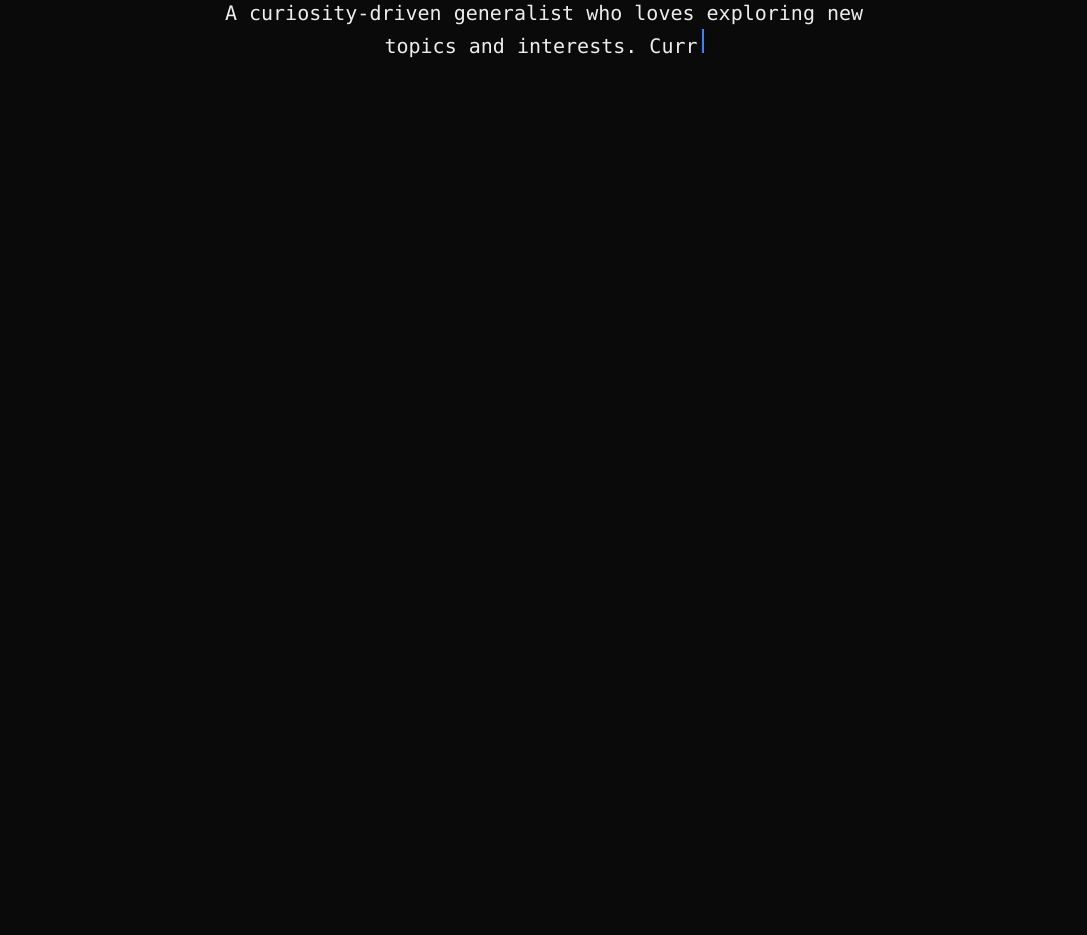
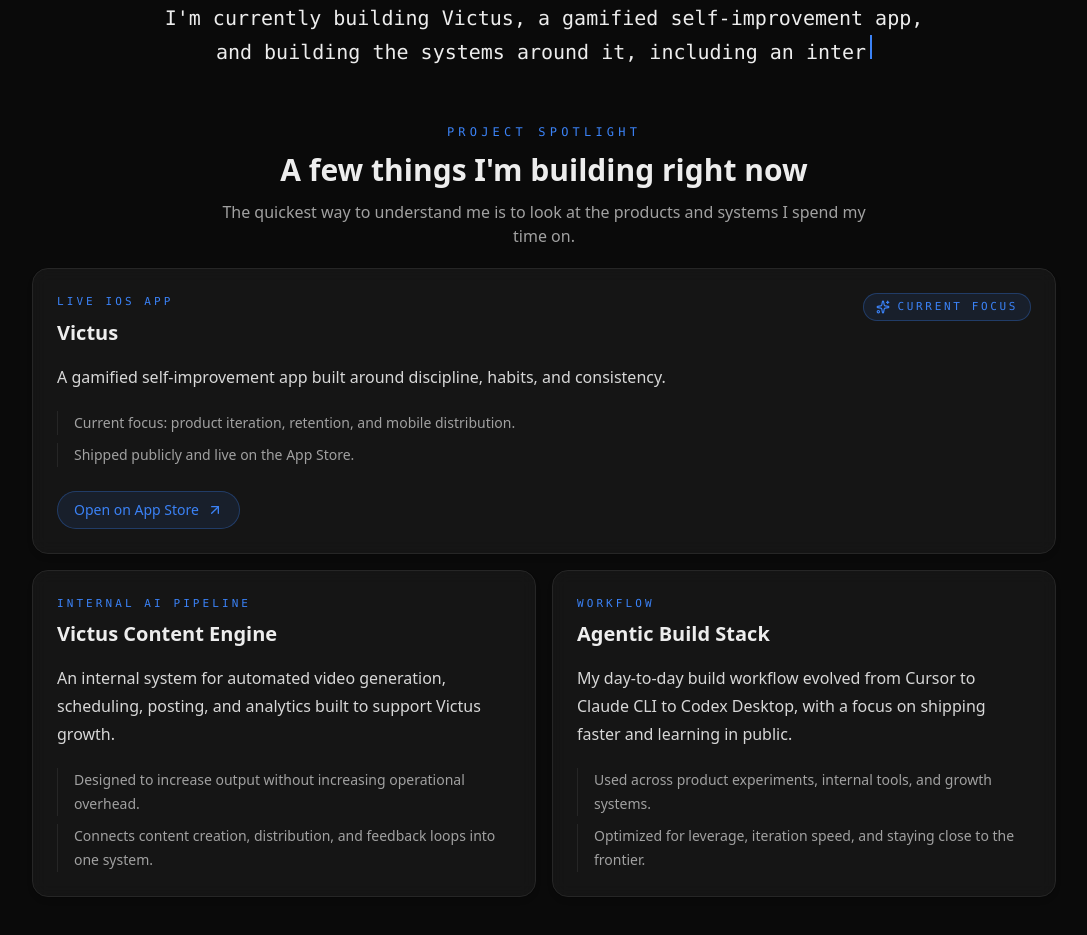
Before and after one commit to julianships/julianisdoing-com, a Next.js app: page / in a window 1280 px wide. Shown: the part 403-1338 px from the top of the page, without its empty margins (96-1183 px from the left). Before the commit the page ends 800 px from the top, so only its background shows below. Built offline with nearby package versions, Linux system fonts and the light colour scheme.

Commit message:
feat: add homepage project spotlight

```diff
--- a/src/app/layout.tsx
+++ b/src/app/layout.tsx
@@ -15,11 +15,13 @@
 export const metadata: Metadata = {
   title: "Julian Albou",
   description:
-    "Curiosity-driven generalist focused on AI-driven development and mobile app distribution.",
+    "Generalist building Victus and AI-driven systems for product iteration, content, and mobile app distribution.",
   keywords: [
     "Julian Albou",
     "AI-driven development",
     "mobile app distribution",
+    "Victus",
+    "AI pipelines",
     "founder",
     "growth",
   ],
@@ -27,7 +29,7 @@
   openGraph: {
     title: "Julian Albou",
     description:
-      "Curiosity-driven generalist focused on AI-driven development and mobile app distribution.",
+      "Generalist building Victus and AI-driven systems for product iteration, content, and mobile app distribution.",
     url: "https://julianisdoing.com",
     type: "website",
   },
@@ -35,7 +37,7 @@
     card: "summary",
     title: "Julian Albou",
     description:
-      "Curiosity-driven generalist focused on AI-driven development and mobile app distribution.",
+      "Generalist building Victus and AI-driven systems for product iteration, content, and mobile app distribution.",
   },
 };
 
--- a/src/components/typewriter.tsx
+++ b/src/components/typewriter.tsx
@@ -2,6 +2,53 @@
 
 import { useState, useEffect } from "react";
 import { motion } from "framer-motion";
+import { ArrowUpRight, Sparkles } from "lucide-react";
+
+type Project = {
+  title: string;
+  label: string;
+  description: string;
+  details: string[];
+  href?: string;
+  cta?: string;
+  featured?: boolean;
+};
+
+const projects: Project[] = [
+  {
+    title: "Victus",
+    label: "Live iOS app",
+    description:
+      "A gamified self-improvement app built around discipline, habits, and consistency.",
+    details: [
+      "Current focus: product iteration, retention, and mobile distribution.",
+      "Shipped publicly and live on the App Store.",
+    ],
+    href: "https://apps.apple.com/us/app/victus-discipline-habits/id6754204999",
+    cta: "Open on App Store",
+    featured: true,
+  },
+  {
+    title: "Victus Content Engine",
+    label: "Internal AI pipeline",
+    description:
+      "An internal system for automated video generation, scheduling, posting, and analytics built to support Victus growth.",
+    details: [
+      "Designed to increase output without increasing operational overhead.",
+      "Connects content creation, distribution, and feedback loops into one system.",
+    ],
+  },
+  {
+    title: "Agentic Build Stack",
+    label: "Workflow",
+    description:
+      "My day-to-day build workflow evolved from Cursor to Claude CLI to Codex Desktop, with a focus on shipping faster and learning in public.",
+    details: [
+      "Used across product experiments, internal tools, and growth systems.",
+      "Optimized for leverage, iteration speed, and staying close to the frontier.",
+    ],
+  },
+];
 
 export function Typewriter() {
   const [displayedText, setDisplayedText] = useState("");
@@ -10,18 +57,16 @@
 
   const summary = `Hi, my name is Julian Albou
 
-A curiosity-driven generalist who loves exploring new topics and interests. Currently focused on AI-driven development and mobile app distribution.
+I'm a generalist with a strong bias toward action, leverage, and learning fast. I spent four years helping build and grow a company in a high stakes industry from a small team into a business doing more than $2M in annual revenue. Because we started lean, I worked across business development, sales, events, marketing, product, design, and growth.
 
-I spent four years as a founder in a high-stakes industry, driving growth through business development, conference networking, event hosting, and sales calls. We started as a small team, so my work touched marketing, design, product, growth, and more. Eventually, the business scaled to $2M+ in annual revenue.
-
-I left my role about a year ago to reconnect with family and chase my passion for AI. Since then, I've gone deep and kept a close eye on the latest trends and meta.`;
+Over the last year, I've gone all in on AI-driven development. I'm currently building Victus, a gamified self-improvement app, and building the systems around it, including an internal pipeline for automated video generation, scheduling, posting, and analytics. These days I spend most of my time thinking about AI tooling, product iteration, and mobile app distribution.`;
 
   useEffect(() => {
     if (currentIndex < summary.length) {
       const timeout = setTimeout(() => {
         setDisplayedText(summary.slice(0, currentIndex + 1));
         setCurrentIndex(currentIndex + 1);
-      }, 50); // Typing speed
+      }, 10);
 
       return () => clearTimeout(timeout);
     }
@@ -36,18 +81,104 @@
   }, []);
 
   return (
-    <div className="min-h-screen flex items-center justify-center px-6 bg-background">
-      <motion.div
+    <div className="min-h-screen bg-background px-6 py-16 md:py-20">
+      <div className="mx-auto max-w-5xl space-y-14">
+        <motion.section
           initial={{ opacity: 0 }}
           animate={{ opacity: 1 }}
           transition={{ duration: 0.8 }}
-        className="max-w-2xl mx-auto text-center"
+          className="mx-auto max-w-3xl text-center"
         >
-        <pre className="font-mono text-lg md:text-xl leading-relaxed text-foreground whitespace-pre-wrap">
+          <pre className="font-mono text-lg leading-relaxed whitespace-pre-wrap text-foreground md:text-xl">
             {displayedText}
-          <span className={`inline-block w-0.5 h-6 bg-accent ml-1 ${showCursor ? 'opacity-100' : 'opacity-0'}`} />
+            <span
+              className={`ml-1 inline-block h-6 w-0.5 bg-accent ${
+                showCursor ? "opacity-100" : "opacity-0"
+              }`}
+            />
           </pre>
-      </motion.div>
+        </motion.section>
+
+        <motion.section
+          initial={{ opacity: 0, y: 24 }}
+          animate={{ opacity: 1, y: 0 }}
+          transition={{ duration: 0.7, delay: 0.25 }}
+          className="space-y-5"
+        >
+          <div className="space-y-3 text-center">
+            <p className="font-mono text-xs uppercase tracking-[0.35em] text-accent">
+              Project Spotlight
+            </p>
+            <h2 className="text-2xl font-semibold text-foreground md:text-3xl">
+              A few things I&apos;m building right now
+            </h2>
+            <p className="mx-auto max-w-2xl text-sm text-muted-foreground md:text-base">
+              The quickest way to understand me is to look at the products and
+              systems I spend my time on.
+            </p>
+          </div>
+
+          <div className="grid gap-4 md:grid-cols-2">
+            {projects.map((project, index) => (
+              <motion.article
+                key={project.title}
+                initial={{ opacity: 0, y: 20 }}
+                animate={{ opacity: 1, y: 0 }}
+                transition={{ duration: 0.45, delay: 0.35 + index * 0.1 }}
+                className={`rounded-2xl border border-border bg-muted/70 p-6 text-left shadow-md backdrop-blur-sm ${
+                  project.featured ? "md:col-span-2" : ""
+                }`}
+              >
+                <div className="flex flex-wrap items-start justify-between gap-3">
+                  <div className="space-y-2">
+                    <p className="font-mono text-[11px] uppercase tracking-[0.28em] text-accent">
+                      {project.label}
+                    </p>
+                    <h3 className="text-xl font-semibold text-foreground">
+                      {project.title}
+                    </h3>
+                  </div>
+                  {project.featured ? (
+                    <span className="inline-flex items-center gap-2 rounded-full border border-accent/30 bg-accent/10 px-3 py-1 font-mono text-[11px] uppercase tracking-[0.24em] text-accent">
+                      <Sparkles className="h-3.5 w-3.5" />
+                      Current focus
+                    </span>
+                  ) : null}
+                </div>
+
+                <p className="mt-4 text-base leading-7 text-foreground/90">
+                  {project.description}
+                </p>
+
+                <div className="mt-5 space-y-2">
+                  {project.details.map((detail) => (
+                    <p
+                      key={detail}
+                      className="border-l border-border pl-4 text-sm leading-6 text-muted-foreground"
+                    >
+                      {detail}
+                    </p>
+                  ))}
+                </div>
+
+                {project.href ? (
+                  <div className="mt-6">
+                    <a
+                      href={project.href}
+                      target="_blank"
+                      rel="noreferrer"
+                      className="inline-flex items-center gap-2 rounded-full border border-accent/30 bg-accent/10 px-4 py-2 text-sm font-medium text-accent transition-colors hover:bg-accent/15"
+                    >
+                      {project.cta}
+                      <ArrowUpRight className="h-4 w-4" />
+                    </a>
+                  </div>
+                ) : null}
+              </motion.article>
+            ))}
+          </div>
+        </motion.section>
+      </div>
     </div>
   );
 }
```
Lines whose indentation alone changed are shown as unchanged.
